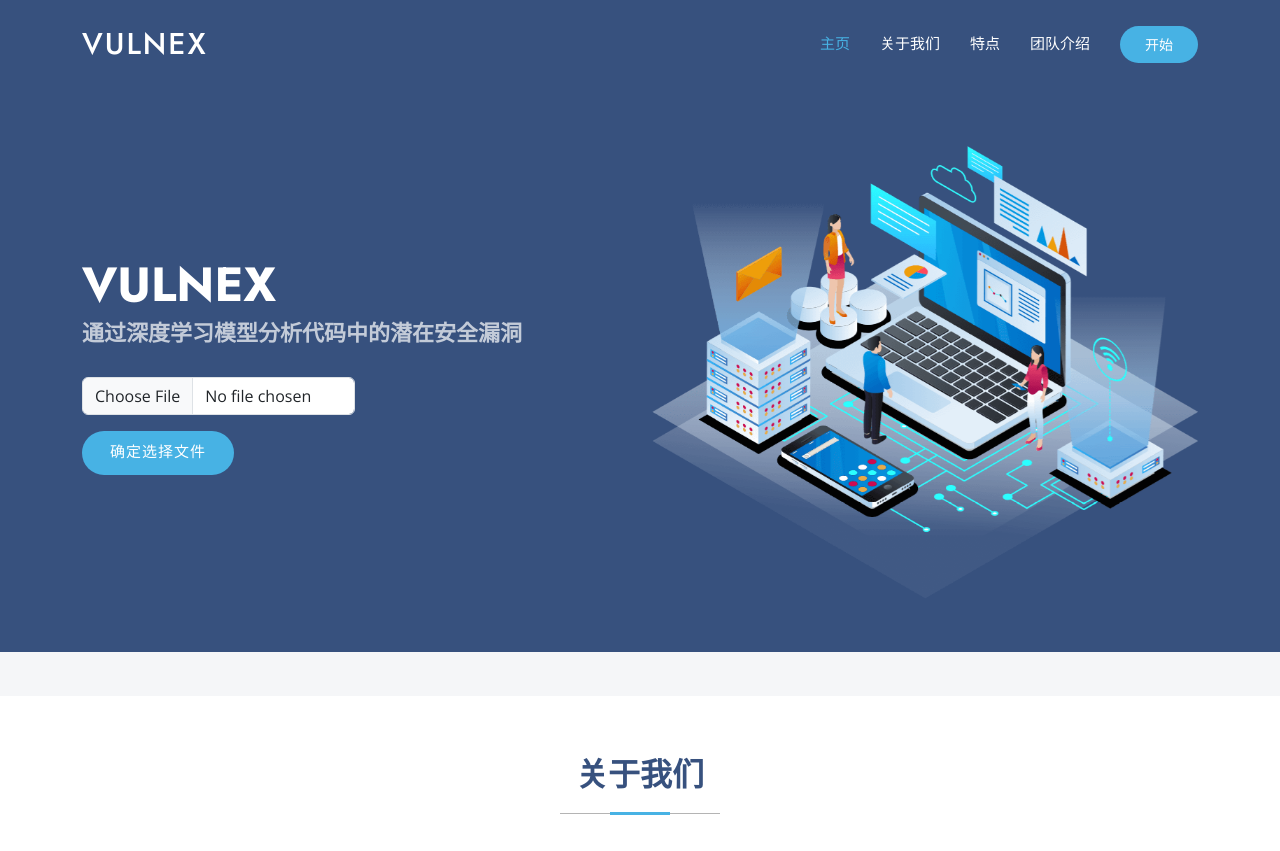
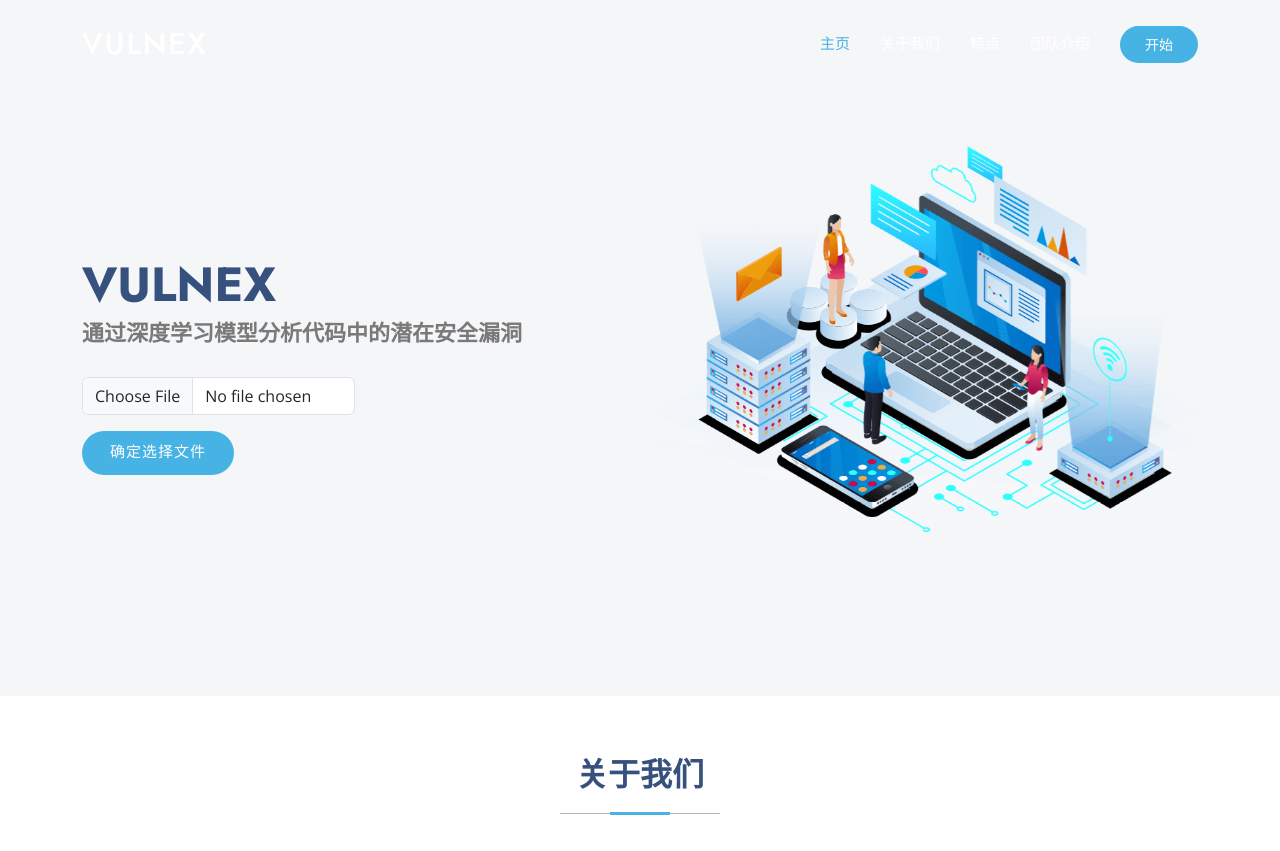
Before and after one commit to Mriris/DeepSeek_Detection, a Flask app: page / in a window 1280 px wide. Shown: the top 851 px of the page. Run offline with Flask 3, Linux system fonts and the light colour scheme; some libraries are stand-ins or nearby versions.

Commit message:
背景改为浅色

```diff
--- a/templates/index.html
+++ b/templates/index.html
@@ -69,7 +69,7 @@
 <main class="main">
 
     <!-- Hero Section -->
-    <section id="hero" class="hero section dark-background">
+    <section id="hero" class="hero section light-background">
         <div class="container">
             <div class="row gy-4">
                 <!-- 左侧，上传文件和操作按钮 -->
```
